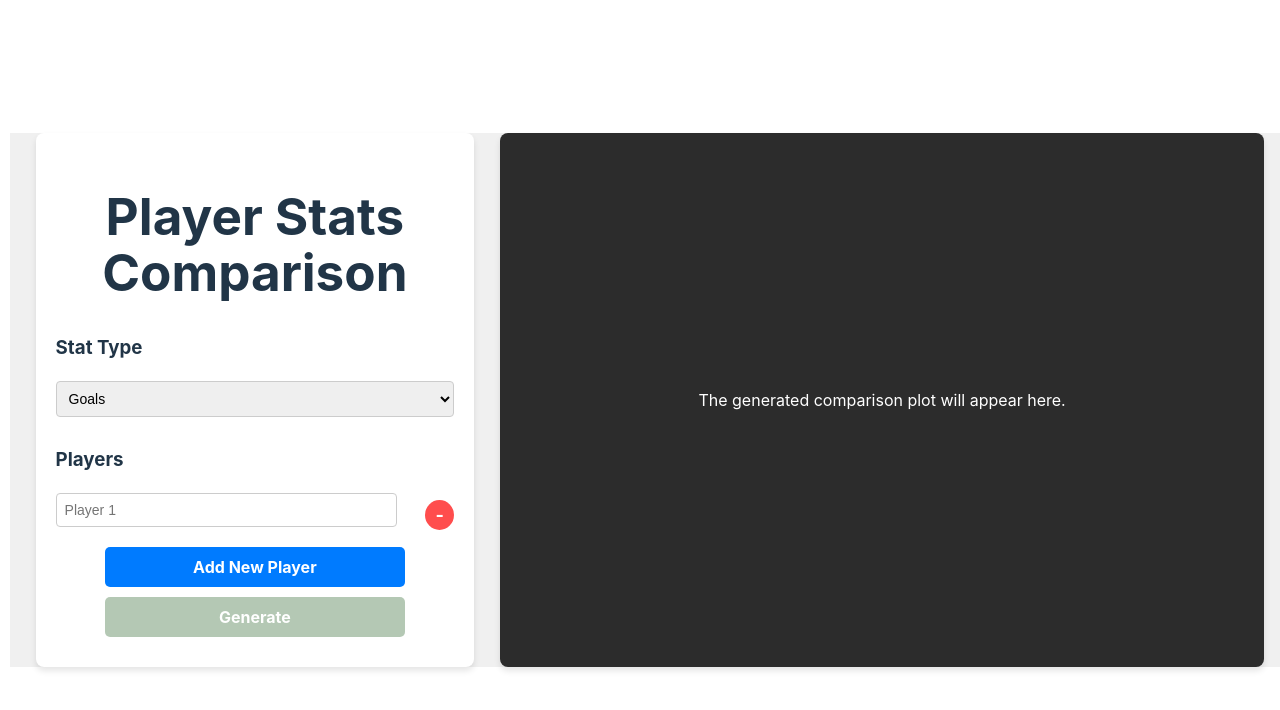
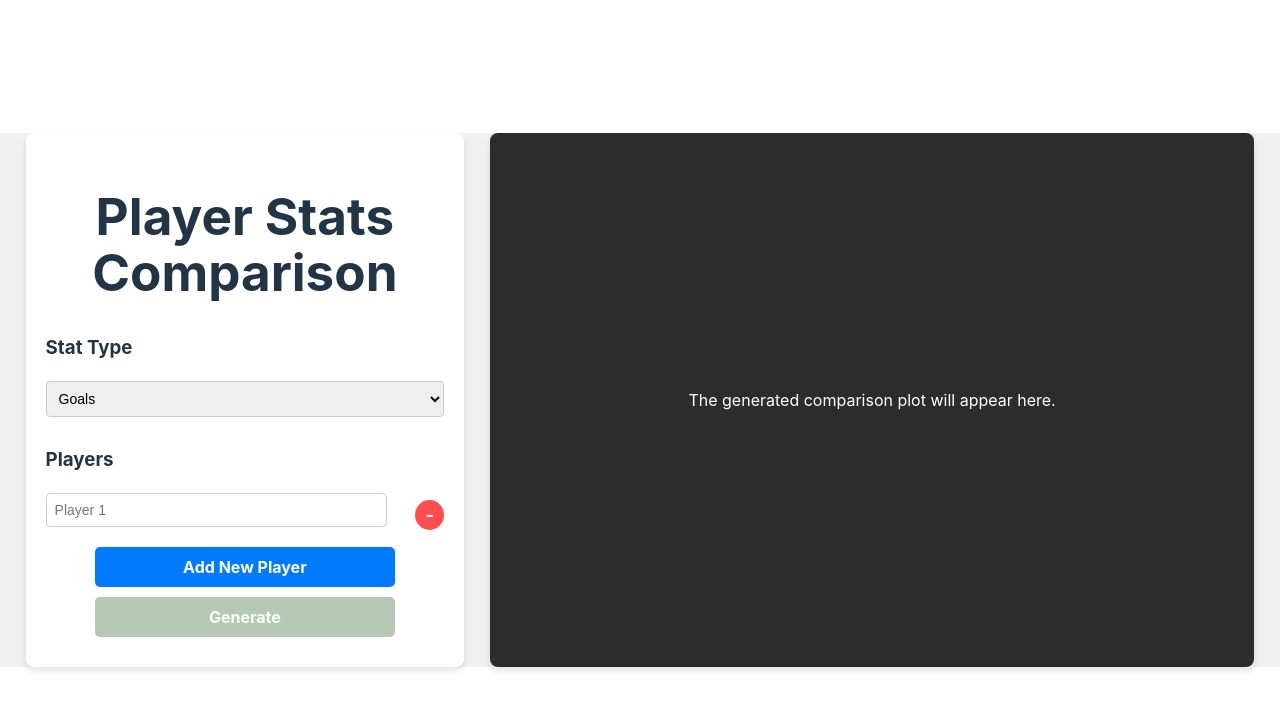
Before and after one commit to ron-matt163/player-comp-plotter, a React (Vite) app in the folder src/frontend/: page / in a window 1280 px wide. Shown: the top 710 px of the page. Built offline with nearby package versions, Linux system fonts and the light colour scheme.

Commit message:
Margin fix for the webpage

```diff
--- a/src/frontend/src/App.css
+++ b/src/frontend/src/App.css
@@ -6,7 +6,6 @@
   height: 100%;
   /* Allow the height to grow dynamically */
   background-color: #f0f0f0;
-  margin: 10px;
   padding: 0;
   box-sizing: border-box;
   align-items: stretch;
```
